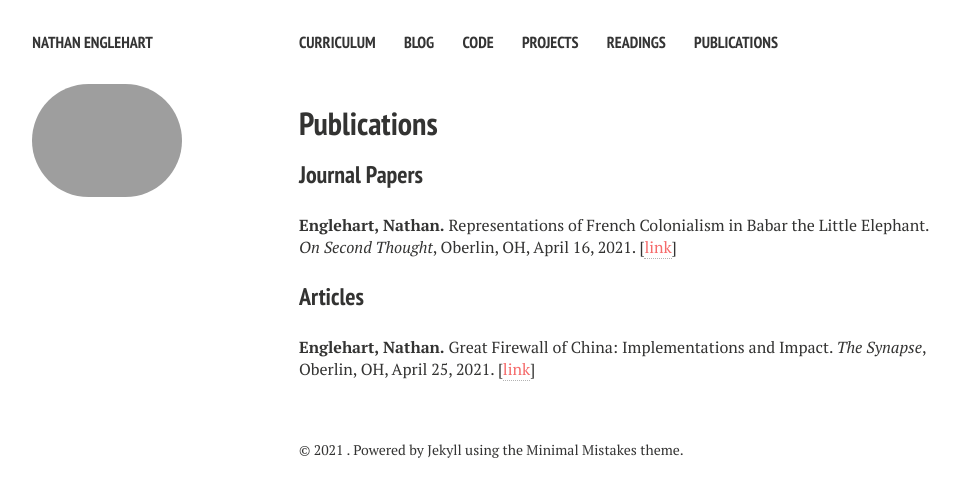
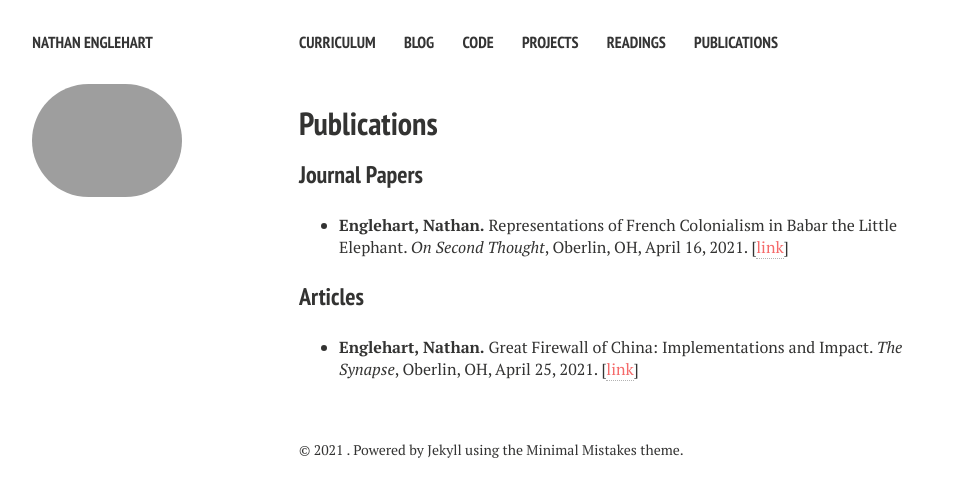
Before and after one commit to nathanenglehart/nathanenglehart.github.io, a Jekyll site: the page built from publications.md, in a window 1280 px wide. Shown: the top 497 px of the page, without its empty margins (21-980 px from the left). Built offline with Jekyll 4.4.1, drawn with Linux system fonts in a browser that asks for light colours; nearby versions of some CDN libraries.

Commit message:
Update publications.html

```diff
--- a/_layouts/publications.html
+++ b/_layouts/publications.html
@@ -82,10 +82,13 @@
 
 	<h1>Publications</h1>
 	<h3>Journal Papers</h3>
-	<p><b>Englehart, Nathan.</b> Representations of French Colonialism in Babar the Little Elephant. <i>On Second Thought</i>, Oberlin, OH, April 16, 2021. [<a style="color: #f56a6a !important;" href="https://oberlinost.wordpress.com/2021/04/16/representations-of-french-colonialism-in-the-story-of-babar-the-little-elephant/">link</a>]</p>
+	<ul>
+	<li><p><b>Englehart, Nathan.</b> Representations of French Colonialism in Babar the Little Elephant. <i>On Second Thought</i>, Oberlin, OH, April 16, 2021. [<a style="color: #f56a6a !important;" href="https://oberlinost.wordpress.com/2021/04/16/representations-of-french-colonialism-in-the-story-of-babar-the-little-elephant/">link</a>]</p></li>
+	</ul>
 	<h3>Articles</h3>
-	<p><b>Englehart, Nathan.</b> Great Firewall of China: Implementations and Impact. <i>The Synapse</i>, Oberlin, OH, April 25, 2021. [<a style="color: #f56a6a !important;" href="https://synapsemagazine.org/issue-27-1">link</a>]</p>
-
+	<ul>
+	    <li><p><b>Englehart, Nathan.</b> Great Firewall of China: Implementations and Impact. <i>The Synapse</i>, Oberlin, OH, April 25, 2021. [<a style="color: #f56a6a !important;" href="https://synapsemagazine.org/issue-27-1">link</a>]</p></li>
+	</ul>
     </div><!-- /.article-wrap -->
     {% if site.disqus_shortname and page.comments %}
       <section id="disqus_thread"></section><!-- /#disqus_thread -->
```
